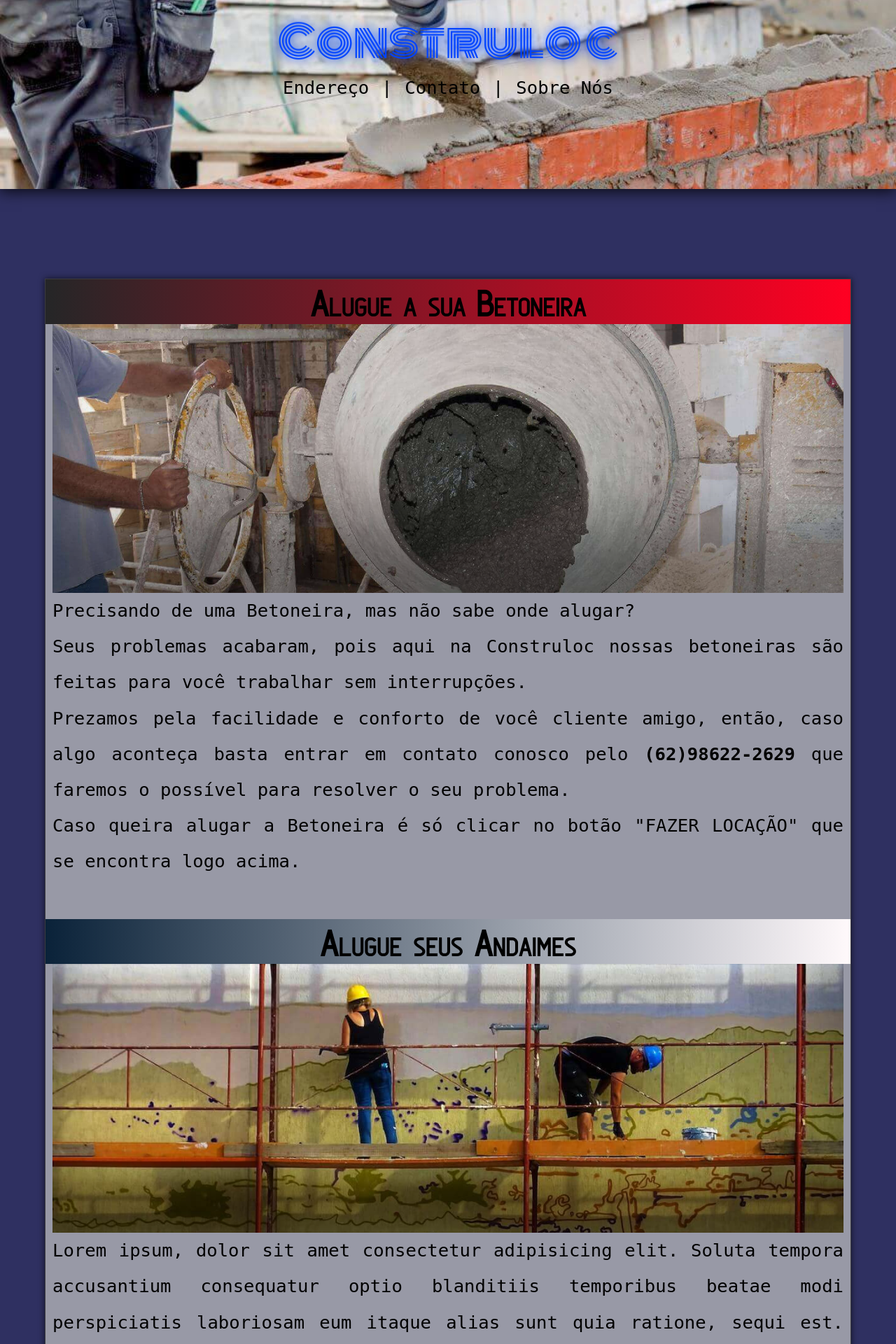
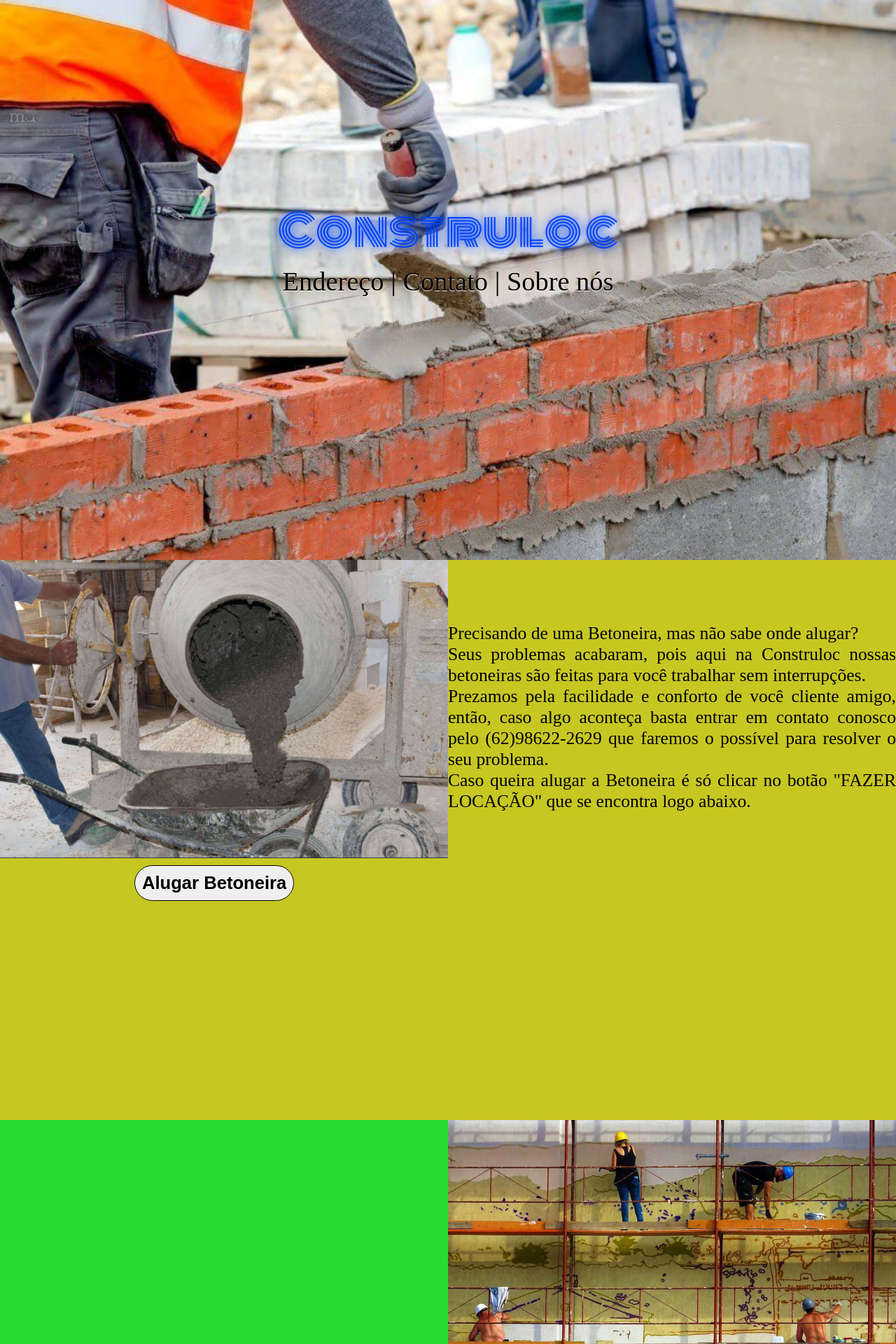
Before and after one commit to DelcidesNeto/construloc-python, a Flask app: page / in a window 1280 px wide. Shown: the top 1920 px of the page at 70% size. Run offline with Flask 2, Linux system fonts and the light colour scheme.

Commit message:
Nova versão
Novo layout

```diff
--- a/static/script/script.js
+++ b/static/script/script.js
@@ -4,45 +4,8 @@ function redirecionar(){
         window.location.href = 'https://construloc.herokuapp.com/'
     }
 }
-
-
-function mudar_tamanho(){
-    if (innerWidth >= 607){
-        var opcoes = window.document.querySelector('#opcoes')
-        opcoes.style.display = 'none'
-    }
-}
-
-
-function mostrar_menu(){
-    var opcoes = window.document.querySelector('#opcoes')
-    if (opcoes.style.display == 'block'){
-        opcoes.style.display = 'none'
-    }else{
-        opcoes.style.display = 'block'
-    }
-}
-
-
-function mostrar_botao(n){
-    var botao = window.document.querySelector(`#botao${n}`)
-    botao.style.display = 'block'
-}
-
-
-function esconder_botao(n){
-    var botao = window.document.querySelector(`#botao${n}`)
-    botao.style.display = 'none'
-}
-
-
-function mostrar_imagem(n){
-    var img = window.document.querySelector(`#img${n}`)
-    img.style.opacity = '100%'
-}
-
-
-function escurecer_imagem(n){
-    var img = window.document.querySelector(`#img${n}`)
-    img.style.opacity = '75%'
-}
+window.sr = ScrollReveal({ reset: true })
+sr.reveal('.betoneira', { duration: 1500 })
+sr.reveal('.descricao_betoneira', { duration: 2000 })
+sr.reveal('.alugar', { duration: 2500 })
+sr.reveal('.andaime', { duration: 1500 })
--- /dev/null
+++ b/static/style_index/media_query.css
@@ -0,0 +1,46 @@
+@keyframes animacao_telefone {
+    0%{transform: rotate3d(0, 0, 1, 0deg);}
+    25%{transform: rotate3d(0, 0, 1, -90deg);}
+    50%{transform: rotate3d(0, 0, 1, -90deg);}
+    75%{transform: rotate3d(0, 0, 1, 0deg);}
+    100%{transform: rotate3d(0, 0, 1, 0deg);}
+}
+@media screen and (orientation: portrait) {
+    .conteudo{
+        height: 100vh;
+    }
+    .conteudo section{
+        height: 50vh;
+    }
+    .espaco{
+        padding-top: 20vh;
+    }
+    .rotacao{
+        position: absolute;
+        display: block;
+        transform: rotate(135deg);
+        padding-top: 10px;
+        top: 0%;
+        left: 85vw;
+    }
+    .telefone{
+        animation: animacao_telefone 3s linear infinite;
+        height: 30px;
+        width: 30px;
+        transform: rotate3d(0, 0, 0, 0deg);
+    }
+}
+@media screen and (orientation: landscape) {
+    .rotacao{
+        display: none;
+    }
+    .conteudo{
+        height: 100vh;
+    }
+    .conteudo section, header{
+        height: 100vh;
+    }
+    .espaco{
+        padding-top: 35vh;
+    }
+}
--- a/static/style_index/style.css
+++ b/static/style_index/style.css
@@ -2,23 +2,6 @@
     0%{transform: rotate3d(1, 0, 0, 0deg);}
     50%{transform: rotate3d(1, 0, 0, 360deg); color: #0040ff; text-shadow: 0px 0px 17px #0040ff;}
     100%{transform: rotate3d(1, 0, 0, 0deg);}
-}
-@keyframes animacao_do_botao {
-    0%{transform: scale(1.7);}
-    50%{transform: scale(1.3);}
-    100%{transform: scale(1.7);}
-}
-@keyframes animacao_betoneira {
-    0%{background-image: linear-gradient(to right, #252627, #ff0022, #252627);}
-    25%{background-image: linear-gradient(to right, #252627, #ff0022);}
-    50%{background-image: linear-gradient(to left, #252627, #ff0022, #252627);}
-    75%{background-image: linear-gradient(to left, #252627, #ff0022);}
-}
-@keyframes animacao_andaime {
-    0%{background-image: linear-gradient(to right, #0A2239, #FFF9FB, #0A2239);}
-    25%{background-image: linear-gradient(to right, #0A2239, #FFF9FB);}
-    50%{background-image: linear-gradient(to left, #0A2239, #FFF9FB, #0A2239);}
-    75%{background-image: linear-gradient(to left, #0A2239, #FFF9FB);}
 }
 @font-face {
     font-family: font_titulo;
@@ -28,106 +11,75 @@
     font-family: font_logo;
     src: url('../fonts/Monoton-Regular.ttf');
 }
+::-webkit-scrollbar{
+    display: none;
+}
 *{
     margin: 0px;
     padding: 0px;
 }
 body{
-    background-color: #2F3061;
-    height: 100%;
+    background-color: white;
+    height: 100vh;
+    width: 100vw;
 }
-nav{
-    background-image: linear-gradient(to bottom, #556F7A, #2E6171);
-    padding: 10px;
-    box-shadow: 0px 2px 20px 1px #000000da;
+section.fundo_topo{
     text-align: center;
-    background: gray url('../imagens/fundo_cabecalho.jpeg') no-repeat center;
-    background-size: cover;
+    font-size: 3vw;
 }
-.texto{
-    text-align: justify;
-    font-size: 2vw;
-    line-height: 2em;
-    margin-bottom: 5%;
+section>nav a{
+    text-shadow: 0px 1px 1px white;
 }
-.topo{
+.logo{
     font: normal 5vw font_logo, Times, serif;
     animation: animacao_logo 4s cubic-bezier(0.68, -0.55, 0.27, 1.55) infinite;
     text-shadow: 0px 0px 17px black;
-
 }
-sep{
-    font-size: 2vw;
+h1{
+    font-family: font_logo;
+    color: blue;
 }
-nav>a{
-    font-size: 2vw;
-    padding: 10px;
+a{
     text-decoration: none;
     color: black;
 }
-#menu{
-    display: none;
+.fundo_topo{
+    background: red url('../imagens/fundo_cabecalho.jpeg') no-repeat fixed;
+    background-size: cover;
 }
-#opcoes>a{
-    display: none;
+.alugar{
+    padding: 10px;
+    margin: 10px 0px 0px 15vw;
+    cursor: pointer;
+    border-radius: 30px;
+    border: 1px solid black;
+    font-weight: bold;
+    font-size: 2vw;
 }
-.fundo{
-    margin: 10% 5% 0px 5%;
-    padding: 0px 10px 10px 10px;
-    border: 1px solid #0000009a;
-    box-shadow: 0px 0px 10px 0px #000000a8;
-    background-color: #9899A6;
-    border-bottom-left-radius: 5px;
-    border-bottom-right-radius: 5px;
+.alugar:hover{
+    background-color: orange;
+}
+.fundo_betoneira{
+    background-color: #c7c722;
 }
 .betoneira{
-    margin: 0px -10px;
-    display: flex;
-    justify-content: center;
-    align-items: center;
-    height: 5vw;
-    font: bold 4vw font_titulo, Courier, monospace;
-    font-variant: small-caps;
-    animation: animacao_betoneira 2s linear infinite;
-    background-image: linear-gradient(to right, #252627, #ff0022, #252627);
+    float: left;
+    width: 50%;
+}
+.descricao_betoneira{
+    font-size: 2vw;
+    float: right;
+    padding: 7% 0px 7% 0px;
+    width: 50%;
+    text-align: justify;
+}
+.betoneira, .descricao_betoneira, .alugar, .andaime{
+    visibility: hidden;
+}
+.fundo_andaime{
+    background-color: #26dd2f;
 }
 .andaime{
-    margin: 0px -10px;
-    display: flex;
-    justify-content: center;
-    align-items: center;
-    height: 5vw;
-    font: bold 4vw font_titulo, Courier, monospace;
-    font-variant: small-caps;
-    animation: animacao_andaime 2s linear infinite;
-    background-image: linear-gradient(to right, #0A2239, #FFF9FB, #0A2239);
+    float: right;
+    width: 50%;
 }
-.fundo a{
-    text-decoration: none;
-    color: black;
-    font-weight: bold;
-}
-.locacao{
-    display: inline-block;
-    margin-top: 15%;
-    margin-left: 45%;
-}
-.botao{
-    background-image: linear-gradient(to right, #85FFC7, #28666e68);
-    cursor: help;
-    border: none;
-    font-size: 1.5vw;
-    padding: 5px;
-    border-radius: 10px;
-    box-shadow: inset 2px 2px 10px 2px #0000007d;
-    font-family: Impact, Haettenschweiler, 'Arial Narrow Bold', sans-serif;
-    transition: 1s;
-}
-#botao1, #botao2{
-    display: none;
-}
-.botao:hover{
-    transform: scale(1.7);
-    animation: animacao_do_botao 2s 1s linear infinite;/*O primeiro número é o tempo da animação, e o segundo é o delay.*/
-    background-image: linear-gradient(to right, #42ffa7, #45adbbee);
-}
--- a/static/style_index/style_portrait.css
+++ /dev/null
@@ -1,58 +0,0 @@
-@keyframes animacao_telefone {
-    0%{transform: rotate3d(0, 0, 1, 0deg);}
-    25%{transform: rotate3d(0, 0, 1, -90deg);}
-    50%{transform: rotate3d(0, 0, 1, -90deg);}
-    75%{transform: rotate3d(0, 0, 1, 0deg);}
-    100%{transform: rotate3d(0, 0, 1, 0deg);}
-}
-nav>a, sep{
-    display: none;
-}
-#menu{
-    display: block;
-    background-color: #458ca2;
-    margin: 0px -10px 0px -10px;
-    width: 100vw;
-    cursor: pointer;
-}
-#opcoes{
-    display: none;
-}
-#opcoes>a{
-    display: block;
-    text-decoration: none;
-    color: black;
-    background-color: #474890;
-    margin: 0px -10px 3px -10px;
-    width: 100vw;
-}
-#img1{
-    width: 100%;
-    height: 30vw;
-    background: gray url('../imagens/betoneira.jpeg') top center no-repeat;
-    background-size: cover;
-    transition: 1s;
-    box-shadow: inset 0px -100px 90px 0px #0000005d;
-}
-#img2{
-    width: 100%;
-    height: 30vw;
-    background: gray url('../imagens/andaime.jpg') top center no-repeat;
-    background-size: cover;
-    transition: 1s;
-    box-shadow: inset 0px -100px 90px 0px #0000005d;
-}
-.rotacao{
-    position: absolute;
-    display: block;
-    transform: rotate(135deg);
-    padding-top: 10px;
-    top: 0%;
-    left: 85vw;
-}
-.telefone{
-    animation: animacao_telefone 3s linear infinite;
-    height: 20px;
-    width: 20px;
-    transform: rotate3d(0, 0, 0, 0deg);
-}
--- a/templates/index.html
+++ b/templates/index.html
@@ -6,57 +6,37 @@
     <meta name="viewport" content="width=device-width, initial-scale=1.0">
     <title>Construloc</title>
     <link rel="stylesheet" href="{{ url_for('static', filename='style_index/style.css') }}" media="all">
-    <link rel="stylesheet" href="{{ url_for('static', filename='style_index/style_landscape.css') }}" media="screen and (orientation: landscape)">
-    <link rel="stylesheet" href="{{ url_for('static', filename='style_index/style_portrait.css') }}" media="screen and (orientation: portrait)">
+    <link rel="stylesheet" href="{{ url_for('static', filename='style_index/media_query.css') }}">
     <link href="https://fonts.googleapis.com/icon?family=Material+Icons" rel="stylesheet">
+    <script src="https://unpkg.com/scrollreveal"></script>
 </head>
 <body onresize="mudar_tamanho()" onload="redirecionar()">
-    <main>
-        <code>
+    <div class="conteudo">
+        <section class="fundo_topo">
+            <div class="rotacao">
+                <img class="telefone" src="{{ url_for('static', filename='imagens/rotacao.png') }}" alt="">
+            </div>
+            <div class="espaco"></div>
+            <h1 class="logo">Construloc</h1>
             <nav>
-                <h1 class="topo">Construloc</h1>
-                <rotacao class="rotacao"> <!--Só aparece no Celular-->
-                    <img class="telefone" src="{{ url_for('static', filename='imagens/rotacao.png') }}" alt="">
-                </rotacao>
                 <a href="{{ url_for('endereco') }}">Endereço</a>
                 <sep>|</sep>
-                <a href="">Contato</a>
+                <a href="https://api.whatsapp.com/send/?phone=5562986222629&text&type=phone_number&app_absent=0">Contato</a>
                 <sep>|</sep>
-                <a href="">Sobre Nós</a>
-                <div id="menu_celular"> <!--Só aparece no Celular-->
-                    <i id="menu" class="material-icons" style="font-size: 1.3em;" onclick="mostrar_menu()">menu</i>
-                    <div id="opcoes">
-                        <a href="{{ url_for('endereco') }}">Endereço</a>
-                        <a href="">Contato</a>
-                        <a href="">Sobre Nós</a>
-                    </div>
-                </div>
+                <a href="">Sobre nós</a>
             </nav>
-            <section class="fundo">
-                <h1 class="betoneira">Alugue a sua Betoneira</h1>
-                <section id="img1" onmousemove="mostrar_botao(1)" onmouseout="esconder_botao(1)">
-                    <p class="locacao">
-                        <input title="Alugar Betoneira" id="botao1" class="botao" type="button" value="Fazer Locação" onclick="pagina_betoneira()" onmousemove="escurecer_imagem(1)" onmouseout="mostrar_imagem(1)">
-                    </p>
-                </section>
-                <p class="texto">
-                    Precisando de uma Betoneira, mas não sabe onde alugar? <br>Seus problemas acabaram, pois aqui na Construloc nossas betoneiras são feitas para você trabalhar sem interrupções. <br>Prezamos pela facilidade e conforto de você cliente amigo, então, caso algo aconteça basta entrar em contato conosco pelo <a href="https://wa.me/5562986222629" title="Whatsapp">(62)98622-2629</a> que faremos o possível para resolver o seu problema. <br>Caso queira alugar a Betoneira é só clicar no botão "FAZER LOCAÇÃO" que se encontra logo acima.
-                </p>
-                <h1 class="andaime">Alugue seus Andaimes <br></h1>
-                <section id="img2" onmousemove="mostrar_botao(2)" onmouseout="esconder_botao(2)">
-                    <p class="locacao">
-                        <input title="Alugar Andaimes" id="botao2" class="botao" type="button" value="Fazer Locação" onclick="pagina_andaime()" onmousemove="escurecer_imagem(2)" onmouseout="mostrar_imagem(2)">
-                    </p>
-                </section>
-                <p class="texto">Lorem ipsum, dolor sit amet consectetur adipisicing elit. Soluta tempora accusantium consequatur optio blanditiis temporibus beatae modi perspiciatis laboriosam eum itaque alias sunt quia ratione, sequi est. Exercitationem, nisi saepe.
-                Lorem ipsum, dolor sit amet consectetur adipisicing elit. Soluta tempora accusantium consequatur optio blanditiis temporibus beatae modi perspiciatis laboriosam eum itaque alias sunt quia ratione, sequi est. Exercitationem, nisi saepe.
-                Lorem ipsum, dolor sit amet consectetur adipisicing elit. Soluta tempora accusantium consequatur optio blanditiis temporibus beatae modi perspiciatis laboriosam eum itaque alias sunt quia ratione, sequi est. Exercitationem, nisi saepe.
-                Lorem ipsum, dolor sit amet consectetur adipisicing elit. Soluta tempora accusantium consequatur optio blanditiis temporibus beatae modi perspiciatis laboriosam eum itaque alias sunt quia ratione, sequi est. Exercitationem, nisi saepe.
-                Lorem ipsum, dolor sit amet consectetur adipisicing elit. Soluta tempora accusantium consequatur optio blanditiis temporibus beatae modi perspiciatis laboriosam eum itaque alias sunt quia ratione, sequi est. Exercitationem, nisi saepe.
-                Lorem ipsum, dolor sit amet consectetur adipisicing elit. Soluta tempora accusantium consequatur optio blanditiis temporibus beatae modi perspiciatis laboriosam eum itaque alias sunt quia ratione, sequi est. Exercitationem, nisi saepe.</p>
-            </section>
-        </code>
-    </main>
+        </section>
+        <section class="fundo_betoneira">
+            <img class="betoneira" src="{{ url_for('static', filename='imagens/betoneira.jpeg') }}" alt="">
+            <div class="descricao_betoneira">
+                Precisando de uma Betoneira, mas não sabe onde alugar? <br>Seus problemas acabaram, pois aqui na Construloc nossas betoneiras são feitas para você trabalhar sem interrupções. <br>Prezamos pela facilidade e conforto de você cliente amigo, então, caso algo aconteça basta entrar em contato conosco pelo <a href="https://api.whatsapp.com/send/?phone=5562986222629&text&type=phone_number&app_absent=0" title="Whatsapp">(62)98622-2629</a> que faremos o possível para resolver o seu problema. <br>Caso queira alugar a Betoneira é só clicar no botão "FAZER LOCAÇÃO" que se encontra logo abaixo.
+            </div>
+            <input class="alugar" type="button" value="Alugar Betoneira">
+        </section>
+        <section class="fundo_andaime">
+            <img class="andaime" src="{{ url_for('static', filename='imagens/andaime.jpg') }}" alt="">
+        </section>
+    </div>
     <script src="{{ url_for('static', filename='script/script.js') }}"></script>
 </body>
 </html>
```
